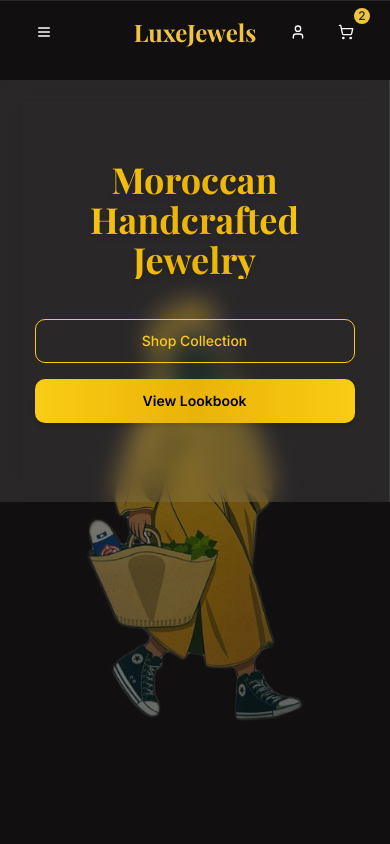
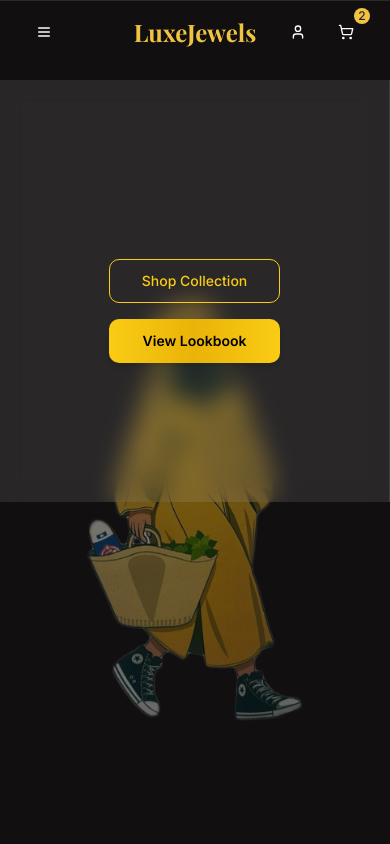
Before and after one commit to benlaguroun/LuxeJewels, a React (Vite) app: page / in a window 390 px wide. Shown: the top 844 px of the page. Built offline with nearby package versions, Linux system fonts and the light colour scheme; the HTML template or start-up script is replaced by a standard one.

Commit message:
remove h1 from mobile screen

```diff
--- a/src/components/Hero.tsx
+++ b/src/components/Hero.tsx
@@ -26,7 +26,7 @@ const Hero = () => {
         <div className="w-full md:w-1/2 h-1/2 md:h-full flex items-center justify-center p-8 md:p-16 bg-white/10 backdrop-blur-md border-r border-white/10 mt-20 md:mt-0">
           <div className="max-w-md text-center md:text-right text-white">
             {/* Big H1 Title with Yellow Effect */}
-            <h1 className="text-4xl md:text-6xl font-extrabold font-serif mb-4 bg-gradient-to-r from-yellow-400 via-yellow-500 to-yellow-400 bg-clip-text text-transparent drop-shadow-md">
+            <h1 className="hidden md:block text-4xl md:text-6xl font-extrabold font-serif mb-4 bg-gradient-to-r from-yellow-400 via-yellow-500 to-yellow-400 bg-clip-text text-transparent drop-shadow-md">
               Moroccan Handcrafted Jewelry
             </h1>
 
@@ -40,7 +40,7 @@ const Hero = () => {
             {/* Buttons */}
             <div className="mt-10 flex flex-col sm:flex-row sm:justify-center md:justify-end gap-4 w-full max-w-xs mx-auto sm:max-w-none">
               {/* Yellow Bordered Button */}
-              <Link to="/shop" className="w-full sm:w-auto">
+              <Link to="/collections" className="w-full sm:w-auto">
                 <Button
                   size="lg"
                   className="w-full bg-transparent text-yellow-400 border border-yellow-400 hover:bg-yellow-400 hover:text-black transition duration-300"
```
